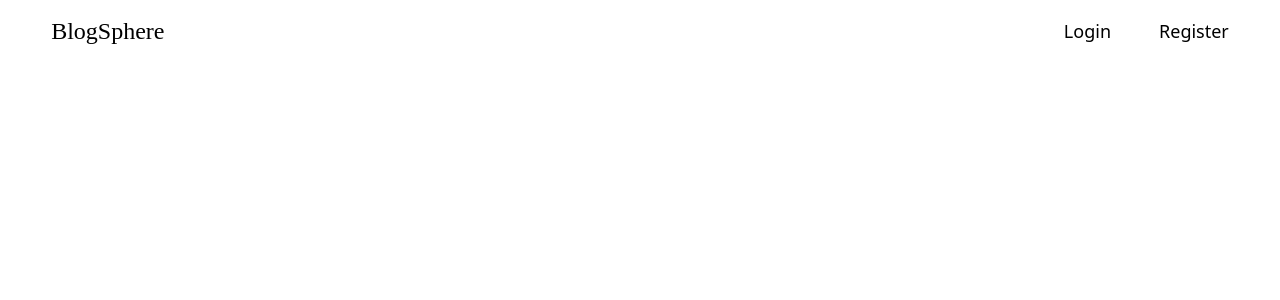
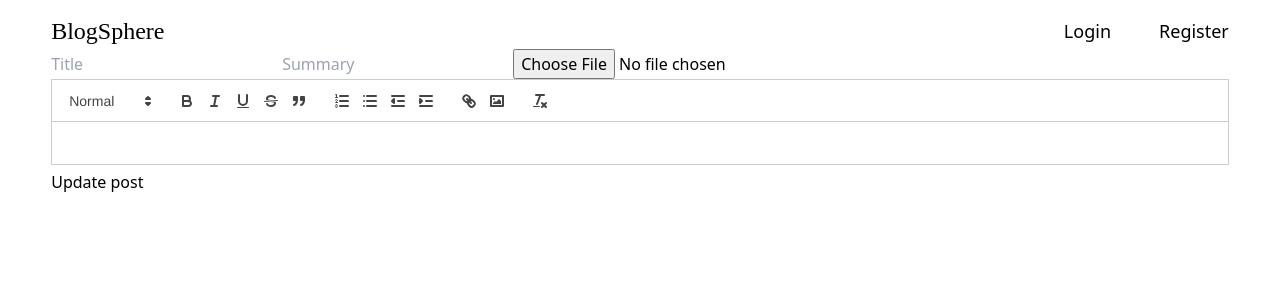
Before and after one commit to tarupathak/BlogSphere, a React (Create React App) app in the folder client/: page /edit/1 in a window 1280 px wide. Shown: the top 300 px of the page. Built offline with nearby package versions, Linux system fonts and the light colour scheme; no server answers.

Commit message:
updated all the pages

```diff
--- a/client/src/App.js
+++ b/client/src/App.js
@@ -7,6 +7,7 @@ import Register from "./pages/Register";
 import { UserContextProvider } from "./UserContext";
 import CreatePost from "./pages/CreatePost";
 import PostPage from "./pages/PostPage";
+import EditPost from "./pages/EditPost";
 
 function App() {
   return (
@@ -19,6 +20,7 @@ function App() {
           <Route path="/register" element={<Register />} />
           <Route path="/create" element={<CreatePost />} />
           <Route path='/post/:id' element={<PostPage />}/>
+          <Route path="/edit/:id" element={<EditPost />} />
         </Routes>
       </BrowserRouter>
     </UserContextProvider>
--- /dev/null
+++ b/client/src/Editor.js
@@ -0,0 +1,27 @@
+import ReactQuill from "react-quill";
+
+export default function Editor({value,onChange}) {
+  const modules = {
+    toolbar: [
+      [{ header: [1, 2, false] }],
+      ['bold', 'italic', 'underline', 'strike', 'blockquote'],
+      [
+        { list: 'ordered' },
+        { list: 'bullet' },
+        { indent: '-1' },
+        { indent: '+1' },
+      ],
+      ['link', 'image'],
+      ['clean'],
+    ],
+  };
+  return (
+    <div className="content">
+    <ReactQuill
+      value={value}
+      theme={'snow'}
+      onChange={onChange}
+      modules={modules} />
+    </div>
+  );
+}
--- /dev/null
+++ b/client/src/pages/EditPost.js
@@ -0,0 +1,64 @@
+import {useEffect, useState} from "react";
+import {Navigate, useParams} from "react-router-dom";
+import Editor from '../Editor'
+
+export default function EditPost() {
+  const {id} = useParams();
+  const [title,setTitle] = useState('');
+  const [summary,setSummary] = useState('');
+  const [content,setContent] = useState('');
+  const [files, setFiles] = useState('');
+  const [redirect,setRedirect] = useState(false);
+
+  useEffect(() => {
+    fetch('http://localhost:8080/post/'+id)
+      .then(response => {
+        response.json().then(postInfo => {
+          setTitle(postInfo.title);
+          setContent(postInfo.content);
+          setSummary(postInfo.summary);
+        });
+      });
+  }, []);
+
+  async function updatePost(ev) {
+    ev.preventDefault();
+    const data = new FormData();
+    data.set('title', title);
+    data.set('summary', summary);
+    data.set('content', content);
+    data.set('id', id);
+    if (files?.[0]) {
+      data.set('file', files?.[0]);
+    }
+    const response = await fetch('http://localhost:8080/post', {
+      method: 'PUT',
+      body: data,
+      credentials: 'include',
+    });
+    if (response.ok) {
+      setRedirect(true);
+    }
+  }
+
+  if (redirect) {
+    return <Navigate to={'/post/'+id} />
+  }
+
+  return (
+    <form onSubmit={updatePost}>
+      <input type="title"
+             placeholder={'Title'}
+             value={title}
+             onChange={ev => setTitle(ev.target.value)} />
+      <input type="summary"
+             placeholder={'Summary'}
+             value={summary}
+             onChange={ev => setSummary(ev.target.value)} />
+      <input type="file"
+             onChange={ev => setFiles(ev.target.files)} />
+      <Editor onChange={setContent} value={content} />
+      <button style={{marginTop:'5px'}}>Update post</button>
+    </form>
+  );
+}
--- a/client/src/pages/PostPage.js
+++ b/client/src/pages/PostPage.js
@@ -1,9 +1,43 @@
-import React from 'react'
+import {useContext, useEffect, useState} from "react";
+import {useParams} from "react-router-dom";
+import {formatISO9075} from "date-fns";
+import {UserContext} from "../UserContext";
+import {Link} from 'react-router-dom';
 
-const PostPage = () => {
+export default function PostPage() {
+  const [postInfo,setPostInfo] = useState(null);
+  const {userInfo} = useContext(UserContext);
+  const {id} = useParams();
+  useEffect(() => {
+    fetch(`http://localhost:8080/post/${id}`)
+      .then(response => {
+        response.json().then(postInfo => {
+          setPostInfo(postInfo);
+        });
+      });
+  }, []);
+
+  if (!postInfo) return '';
+
   return (
-    <div>PostPage</div>
-  )
+    <div className="post-page">
+      <h1>{postInfo.title}</h1>
+      <time>{formatISO9075(new Date(postInfo.createdAt))}</time>
+      {/* <div className="author">by @{postInfo.author.username}</div> */}
+      {userInfo.id === postInfo.author._id && (
+        <div className="edit-row">
+          <Link className="edit-btn" to={`/edit/${postInfo._id}`}>
+            <svg xmlns="http://www.w3.org/2000/svg" fill="none" viewBox="0 0 24 24" strokeWidth={1.5} stroke="currentColor" className="w-6 h-6">
+              <path strokeLinecap="round" strokeLinejoin="round" d="M16.862 4.487l1.687-1.688a1.875 1.875 0 112.652 2.652L10.582 16.07a4.5 4.5 0 01-1.897 1.13L6 18l.8-2.685a4.5 4.5 0 011.13-1.897l8.932-8.931zm0 0L19.5 7.125M18 14v4.75A2.25 2.25 0 0115.75 21H5.25A2.25 2.25 0 013 18.75V8.25A2.25 2.25 0 015.25 6H10" />
+            </svg>
+            Edit this post
+          </Link>
+        </div>
+      )}
+      <div className="image">
+        <img src={`http://localhost:8080/${postInfo.cover}`} alt=""/>
+      </div>
+      <div className="content" dangerouslySetInnerHTML={{__html:postInfo.content}} />
+    </div>
+  );
 }
-
-export default PostPage
```
Also changed, not shown: client/src/UserContext.js (+6 -4 lines), 2 other files (tests, documents, lock files or other folders).
